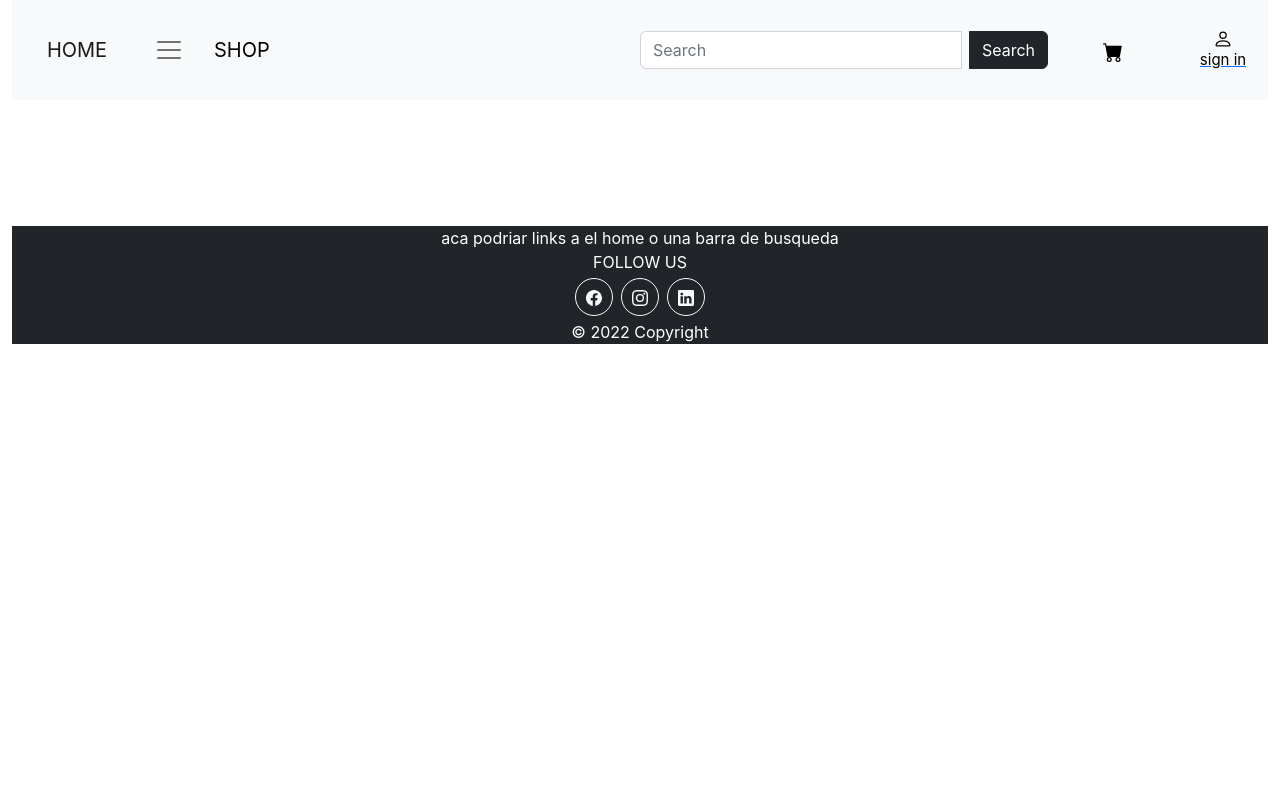
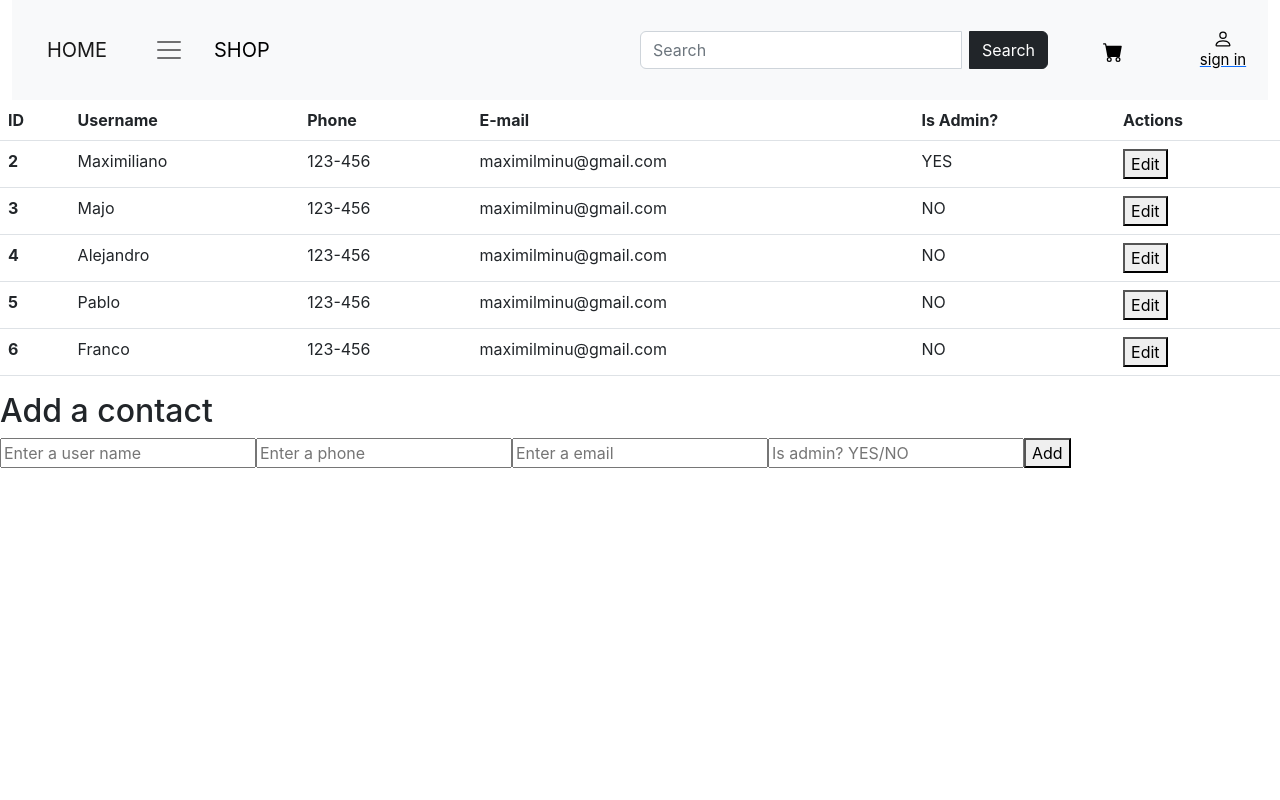
Before and after one commit to pablobarreiro/shootoff, a React (Create React App) app in the folder shoot-off/: page /users/admin in a window 1280 px wide. Shown: the top 800 px of the page. Built offline with nearby package versions, Linux system fonts and the light colour scheme.

Commit message:
actualizacion Card y pantalla admin ver usuarios y editar

```diff
--- a/shoot-off/api/app.js
+++ b/shoot-off/api/app.js
@@ -49,7 +49,7 @@ app.use("/api",router)
 
 
 db.sync({
-    force: true
+    force: false
 }).then(() => {
     app.listen(3001,()=>{
         console.log("servidor escuchando en el puerto 3001")
--- a/shoot-off/src/App.js
+++ b/shoot-off/src/App.js
@@ -7,6 +7,7 @@ import { Login } from './components/Login';
 import { Register } from "./components/Register";
 import { Cart } from "./components/Cart"
 import { SingleProduct } from "./components/SingleProduct";
+import UserAdmin from "./components/UserAdmin";
 import AuthContextProvider from "./context/GlobalState";
 
 
@@ -23,6 +24,7 @@ function App() {
           <Route path="/register" element={<Register />} />
           <Route path="/cart" element={<Cart/>}/>
           <Route path="/product/:productId" element={<SingleProduct />} />
+          <Route path="/users/admin" element={<UserAdmin />} />
         </Routes>
         <Footer />
       </AuthContextProvider>
--- a/shoot-off/src/components/Card.js
+++ b/shoot-off/src/components/Card.js
@@ -5,12 +5,12 @@ export const Card = ({ props }) => {
 
     return (
         <div className="card-deck">
-            <div className="card">
+            <div className="cards">
                 <Link to={`/product/${props.id}`}>
-                    <img src={props.img} className="card-img-top" />
+                    <img src={props.img_url} className="card-img-top" />
                 </Link>
                 <div className="card-body">
-                    <h5 className="card-title">Card title</h5>
+                    <h5 className="card-title">{props.product_name}</h5>
                     <p className="card-text">{props.description}</p>
                 </div>
             </div>
--- /dev/null
+++ b/shoot-off/src/components/EditableRow.js
@@ -0,0 +1,53 @@
+import React from 'react'
+
+
+export const ReadOnlyRow = ({contact, i, handleEditClick}) => {
+    return (
+        <>
+            <tr key={i}>
+                <th scope="row">{contact.id}</th>
+                <td>{contact.user_name}</td>
+                <td>{contact.phone}</td>
+                <td>{contact.email}</td>
+                <td>{contact.admin ? "YES" : "NO"}</td>
+                <td>
+                    <button type='button' onClick={(e) => handleEditClick(e, contact)}>Edit</button>
+                </td>
+            </tr>
+        </>
+    )
+}
+
+const EditableRow = () => {
+    return (
+        <>
+            <tr>
+                <td><input
+                    type="text"
+                    name="user_name"
+                    required="required"
+                    placeholder='Enter a user name'
+                /></td>
+                <td><input
+                    type="text"
+                    name="phone"
+                    required="required"
+                    placeholder='Enter a phone'
+                /></td>
+                <td><input
+                    type="email"
+                    name="email"
+                    required="required" placeholder='Enter a email'
+                /></td>
+                <td><input
+                    type="text"
+                    name="admin"
+                    required="required"
+                    placeholder='Is admin? YES/NO'
+                /></td>
+            </tr>
+        </>
+    )
+}
+
+export default EditableRow
--- a/shoot-off/src/components/Login.js
+++ b/shoot-off/src/components/Login.js
@@ -62,7 +62,8 @@ export const Login = () => {
         </div>
         <div className="card-footer text-muted">
           {" "}
-          Don’t have an account? <Link to="/register"> create one </Link>
+          Don’t have an account?
+          <Link to="/register"> create one </Link>
         </div>
       </div>
     </>
--- a/shoot-off/src/components/SingleProduct.js
+++ b/shoot-off/src/components/SingleProduct.js
@@ -1,7 +1,6 @@
 import axios from 'axios'
 import React from 'react'
 import "../styles/singleProduct.css"
-import fakeProduct from "./fakeProducts.json"
 import { useParams } from 'react-router-dom'
 import { useEffect, useState } from 'react'
 
@@ -15,23 +14,19 @@ const products = [
 
 ]
 
-
 export const SingleProduct = () => {
 
     const [product, setProduct] = useState({})
-
-    const {productId} = useParams()
-
+    const { productId } = useParams()
 
     useEffect(() => {
         axios.get(`/api/product/${productId}`)
-       .then(res => res.data)
-       .then(singleProduct => {
-           setProduct(singleProduct)
-           console.log(singleProduct)
-        })
-    },[productId])
-
+            .then(res => res.data)
+            .then(singleProduct => {
+                setProduct(singleProduct)
+                console.log(singleProduct)
+            })
+    }, [productId])
 
     return (
         <>
@@ -46,7 +41,6 @@ export const SingleProduct = () => {
                         <span>{product.price}</span>
                     </div>
                     <p>{product.description}</p>
-                    <p>{products[0].content}</p>
                     <div className='flex'>
                         <button className='cart'>Add to cart</button>
                         {/* <input type="number" min="0" value="1" /> */}
--- /dev/null
+++ b/shoot-off/src/components/UserAdmin.js
@@ -0,0 +1,178 @@
+import React from 'react'
+import { useEffect, useState } from 'react'
+import axios from 'axios'
+import { nanoid } from "nanoid"
+import EditableRow, { ReadOnlyRow } from './EditableRow'
+
+
+const users = [
+    {
+        "id": 2,
+        "user_name": "Maximiliano",
+        "admin": true,
+        "phone": "123-456",
+        "email": "maximilminu@gmail.com"
+    },
+    {
+        "id": 3,
+        "user_name": "Majo",
+        "admin": false,
+        "phone": "123-456",
+        "email": "maximilminu@gmail.com"
+    },
+    {
+        "id": 4,
+        "user_name": "Alejandro",
+        "admin": false,
+        "phone": "123-456",
+        "email": "maximilminu@gmail.com"
+    },
+    {
+        "id": 5,
+        "user_name": "Pablo",
+        "admin": false,
+        "phone": "123-456",
+        "email": "maximilminu@gmail.com"
+    },
+    {
+        "id": 6,
+        "user_name": "Franco",
+        "admin": false,
+        "phone": "123-456",
+        "email": "maximilminu@gmail.com"
+    },
+]
+
+
+const UserAdmin = () => {
+
+    const [contacts, setContacts] = useState(users)
+    const [addFormData, setAddFormData] = useState({
+        user_name: "",
+        phone: "",
+        email: "",
+        admin: ""
+    })
+
+    const[editFormData, setEditFormData] = useState({
+        user_name: "",
+        phone: "",
+        email: "",
+        admin: ""
+    })
+
+    const [editContactId, setEditContactId] = useState(null)
+
+    const handleAddFormChange = (e) => {
+        e.preventDefault()
+
+        const fieldName = e.target.getAttribute("name")
+        const fieldValue = e.target.value
+
+        const newFormData = { ...addFormData }
+        newFormData[fieldName] = fieldValue
+
+        setAddFormData(newFormData)
+    }
+
+    const handleEditFormChange = (e) => {
+        e.preventDefault()
+        const fieldName = e.target.getAttribute("name")
+        const fieldValue = e.target.value
+
+        const newFormData = { ...editFormData }
+        newFormData[fieldName] = fieldValue
+
+        setEditFormData(newFormData)
+    }
+
+    const handleAddFormSubmit = (e) => {
+        e.preventDefault()
+
+        const newContact = {
+            id: nanoid(),
+            user_name: addFormData.user_name,
+            phone: addFormData.phone,
+            email: addFormData.email,
+            admin: addFormData.admin
+        }
+        const newContacts = [...contacts, newContact]
+        setContacts(newContacts)
+    }
+
+    const handleEditClick = (e, contact) => {
+        e.preventDefault()
+        setEditContactId(contact.id)
+
+        const formValues = {
+            user_name: contact.user_name,
+            phone: contact.phone,
+            email: contact.email,
+            admin: contact.admin
+        }
+
+        setEditFormData(formValues)
+    }
+
+
+    return (
+        <div>
+            <form>
+                <table className="table">
+                    <thead className="thead-dark">
+                        <tr>
+                            <th scope="col">ID</th>
+                            <th scope="col">Username</th>
+                            <th scope="col">Phone</th>
+                            <th scope="col">E-mail</th>
+                            <th scope="col">Is Admin?</th>
+                            <th scope="col">Actions</th>
+                        </tr>
+                    </thead>
+                    <tbody>
+                        {contacts.map((contact, i) => {
+                            return (
+                                <>
+                                {editContactId === contact.id ? <EditableRow  editFormData={editFormData} handleEdi/> : <ReadOnlyRow contact={contact} i={i} handleEditClick={handleEditClick}/>}
+                                </>
+                            )
+                        })}
+                    </tbody>
+                </table>
+            </form>
+            <h2>Add a contact</h2>
+            <form onSubmit={handleAddFormSubmit}>
+                <input
+                    type="text"
+                    name="user_name"
+                    required="required"
+                    placeholder='Enter a user name'
+                    onChange={handleAddFormChange}
+                />
+                <input
+                    type="text"
+                    name="phone"
+                    required="required"
+                    placeholder='Enter a phone'
+                    onChange={handleAddFormChange}
+                />
+                <input
+                    type="email"
+                    name="email"
+                    required="required" placeholder='Enter a email'
+                    onChange={handleAddFormChange}
+                />
+                <input
+                    type="text"
+                    name="admin"
+                    required="required"
+                    placeholder='Is admin? YES/NO'
+                    onChange={handleAddFormChange}
+                />
+                <button type='submit'>Add</button>
+            </form>
+        </div>
+    )
+}
+
+export default UserAdmin
--- a/shoot-off/src/styles/cards.css
+++ b/shoot-off/src/styles/cards.css
@@ -1,4 +1,4 @@
-.card{
+.cards{
     max-height: 200px;
     max-width: 200px;
 }
--- a/shoot-off/src/styles/footer.css
+++ b/shoot-off/src/styles/footer.css
@@ -1,5 +1,5 @@
 .footer{
-    margin-top: 10%;
+    margin-top: 40%;
 }
 .btn.footer{
     padding: 6px 10px;
```
Also changed, not shown: shoot-off/src/components/Cards.js (+55 -41 lines), shoot-off/src/context/RequestState.js (added), 1 other file (tests, documents, lock files or other folders).
